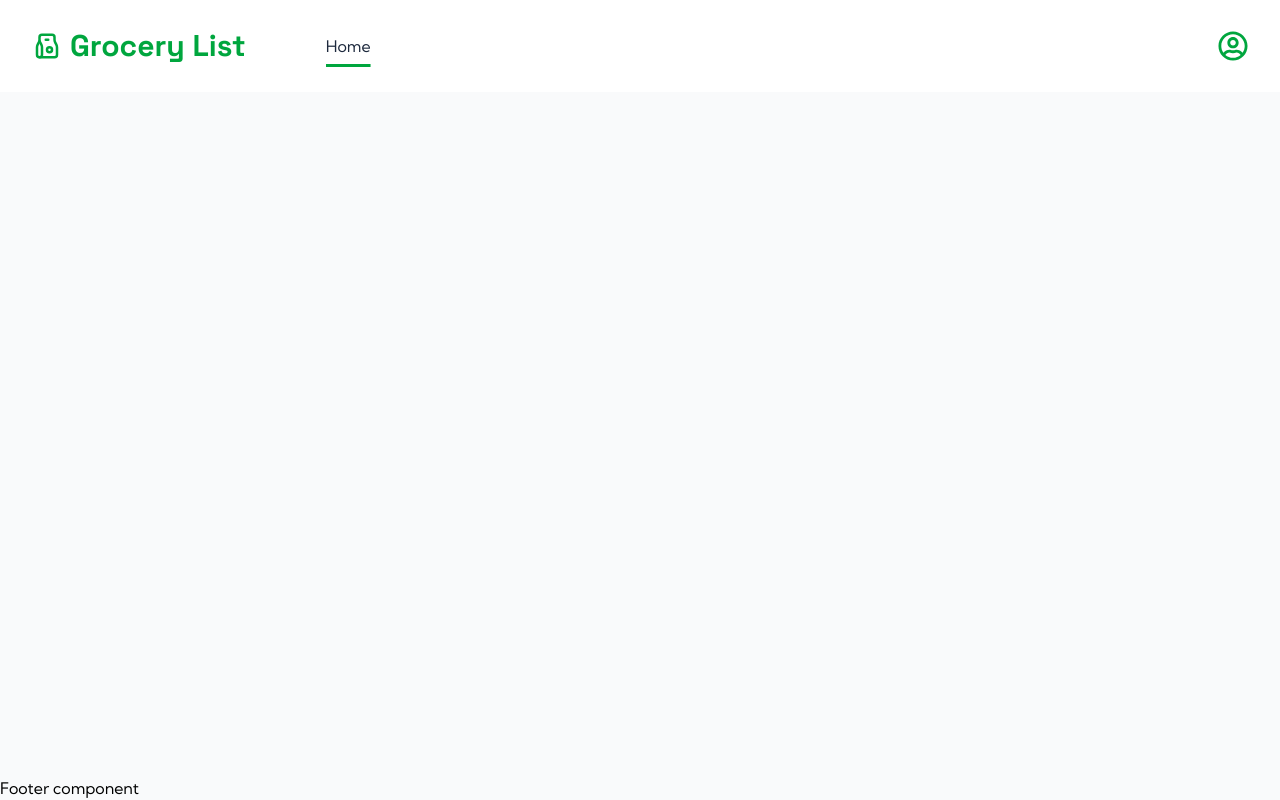
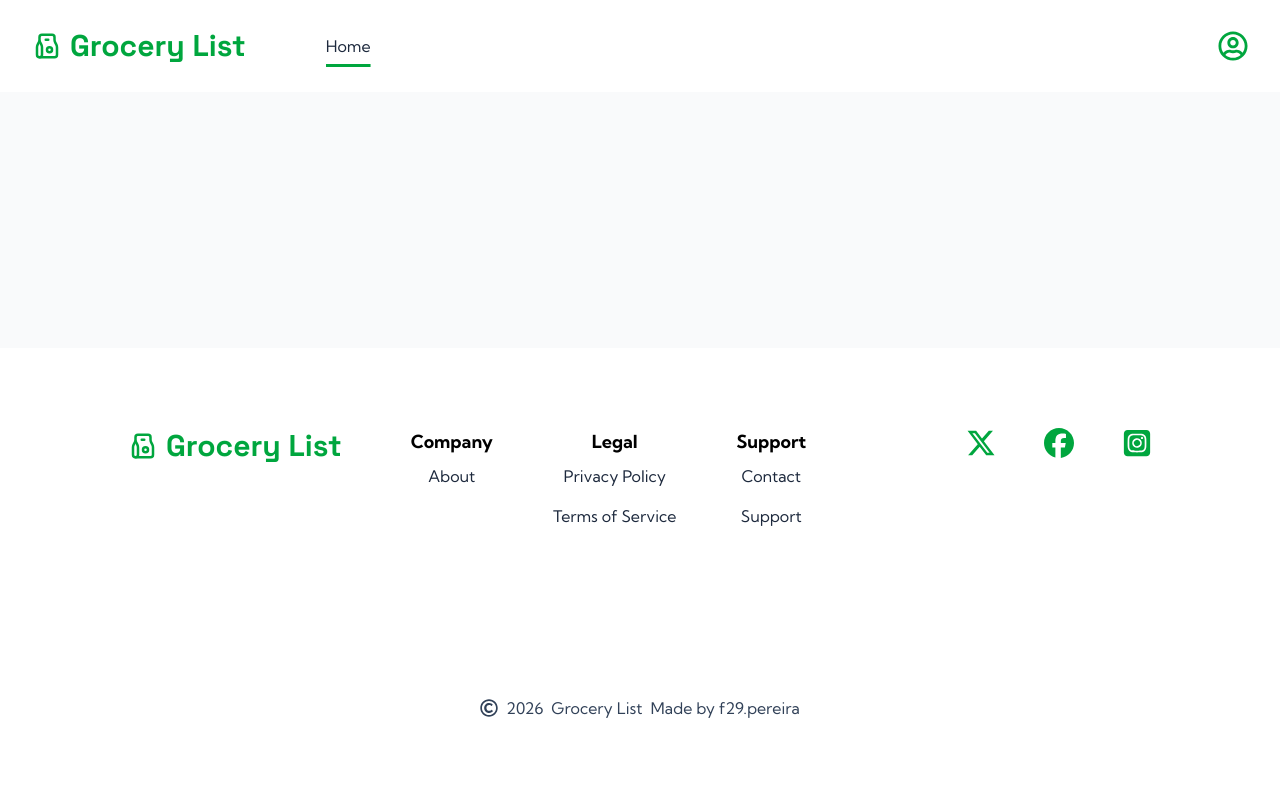
Before and after one commit to f29pereira/grocery-list-manager, a React (Vite) app: page / in a window 1280 px wide. Built offline with nearby package versions, Linux system fonts and the light colour scheme.

Commit message:
feat: integrate the components FooterLogo, FooterNav and FooterCredit on Footer

```diff
--- a/src/components/shared/Footer/Footer.tsx
+++ b/src/components/shared/Footer/Footer.tsx
@@ -1,6 +1,27 @@
+import FooterLogo from "./FooterLogo/FooterLogo";
+import FooterNav from "./FooterNav/FooterNav";
+import FooterCredit from "./FooterCredit/FooterCredit";
+
 /**
- * Renders the app footer
+ * Renders the app footer with:
+ * - Logo
+ * - Links: Company, Legal, Support and Social
+ * - Footer credit
  */
 export default function Footer() {
-  return <div>Footer component</div>;
+  return (
+    <footer
+      className="bg-white py-12
+                lg:px-10 lg:py-20
+                xl:px-32"
+    >
+      <div className="lg:flex lg:justify-between">
+        <FooterLogo />
+
+        <FooterNav />
+      </div>
+
+      <FooterCredit />
+    </footer>
+  );
 }
```
